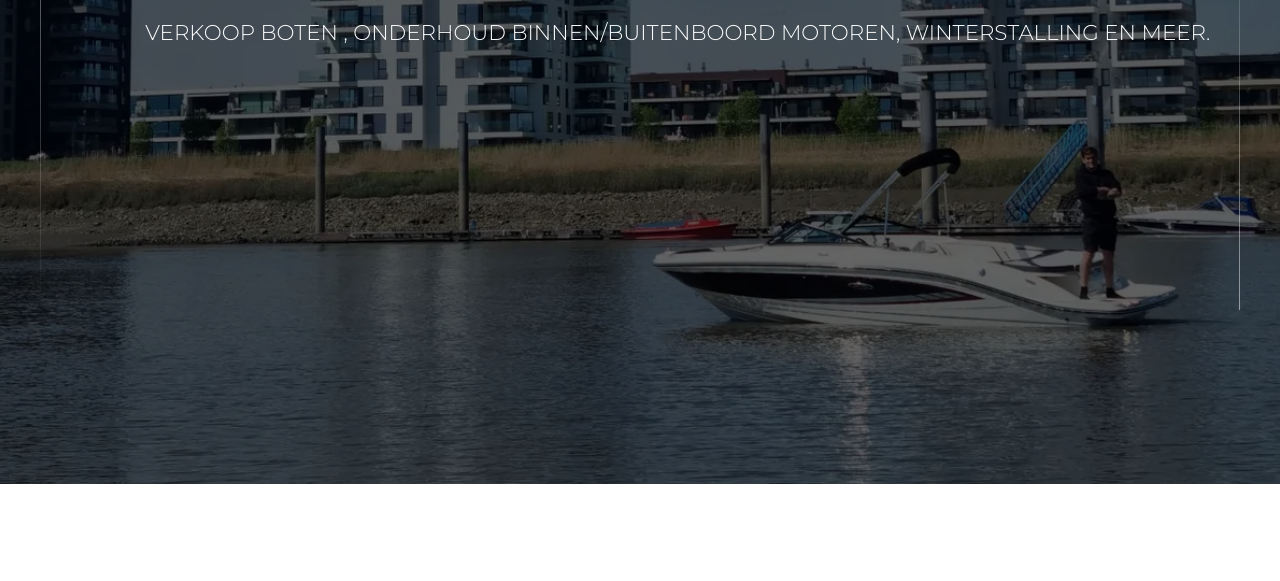
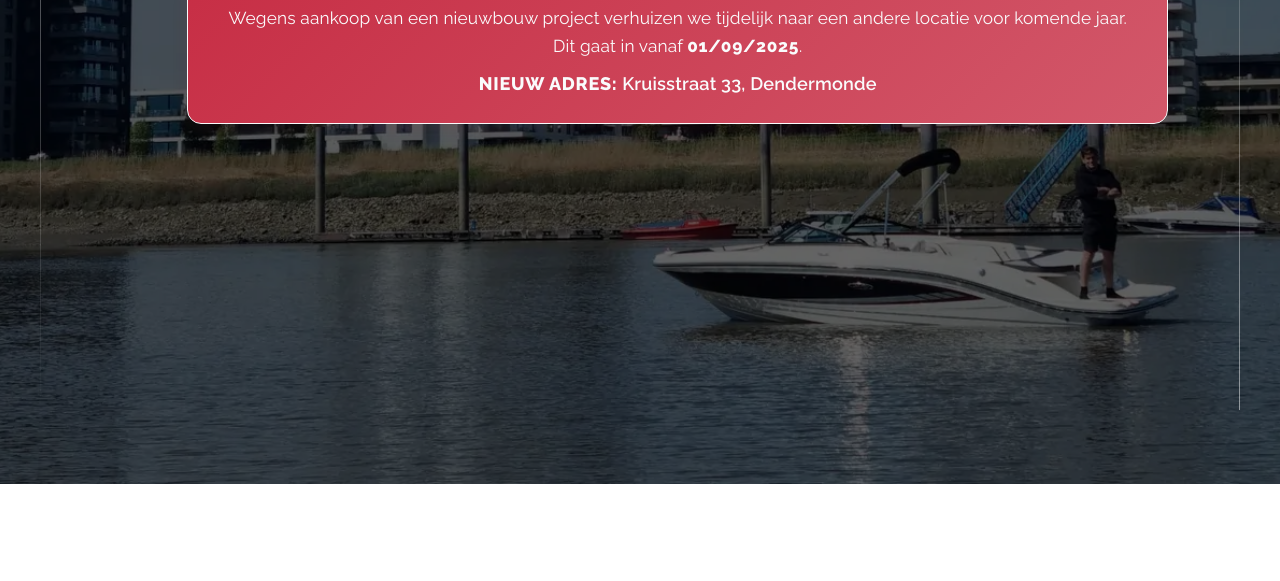
Before and after one commit to kristinegusta/brabusboats, an Eleventy site: page src/index.html in a window 1280 px wide. Shown: the part 316-897 px from the top of the page. Built offline with nearby package versions, Linux system fonts and the light colour scheme; Eleventy itself is replaced by a stand-in of ours; files that its build step writes are made by us from their sources.

Commit message:
create adress banner

```diff
--- a/src/assets/css/hero.css
+++ b/src/assets/css/hero.css
@@ -526,4 +526,82 @@
   }
 }
 
+/* Address Change Banner Styles */
+@media only screen and (min-width: 0rem) {
+  .address-change-banner {
+    background: linear-gradient(135deg, var(--primary) 0%, var(--primaryLight) 100%);
+    border: 1.5px solid var(--bodyTextColorWhite);
+    border-radius: 10px;
+    box-shadow: 0 4px 16px rgba(199, 46, 69, 0.10);
+    margin-top: 1.5rem;
+    margin-bottom: 1rem;
+    padding: 1.25rem 1.5rem;
+    position: relative;
+    overflow: hidden;
+    font-family: "Raleway", Arial, sans-serif;
+  }
+
+  .banner-content {
+    display: flex;
+    align-items: flex-start;
+    gap: 1rem;
+    position: relative;
+    z-index: 2;
+  }
+
+  .banner-icon {
+    color: var(--bodyTextColorWhite);
+    flex-shrink: 0;
+    margin-top: 2px;
+    filter: drop-shadow(0 2px 4px rgba(0,0,0,0.10));
+  }
+
+  .banner-text {
+    color: var(--bodyTextColorWhite);
+    font-size: 1rem;
+    font-weight: 400;
+    line-height: 1.6;
+    text-shadow: none;
+    letter-spacing: 0.01em;
+  }
+
+  .banner-text strong {
+    font-weight: 700;
+    text-transform: uppercase;
+    letter-spacing: 0.04em;
+  }
+
+  .banner-text span {
+    font-size: 1.05em;
+    font-weight: 600;
+    color: var(--bodyTextColorWhite);
+  }
+}
+
+@media only screen and (min-width: 48rem) {
+  .address-change-banner {
+    margin-top: 2rem;
+    margin-bottom: 1.5rem;
+    padding: 1.5rem 2.5rem;
+    border-radius: 14px;
+  }
+  .banner-text {
+    font-size: 1.08rem;
+  }
+  .banner-content {
+    gap: 1.25rem;
+  }
+}
+
+@media only screen and (min-width: 81.25rem) {
+  .address-change-banner {
+    margin-top: 2.5rem;
+    padding: 1.75rem 3rem;
+    border-radius: 18px;
+  }
+  .banner-text {
+    font-size: 1.15rem;
+  }
+}
+
 /*# sourceMappingURL=hero.css.map */
--- a/src/index.html
+++ b/src/index.html
@@ -5,8 +5,8 @@ accessoires. '
 preloadImg: '/assets/images/hero1.webp'
 permalink: '/'
 eleventyNavigation:
-    key: Home
-    order: 100
+key: Home
+order: 100
 ---
 
 {% extends "layouts/base.html" %}
@@ -48,6 +48,20 @@ eleventyNavigation:
             <p class="cs-subtitle">
                 Verkoop boten , Onderhoud binnen/buitenboord motoren, winterstalling en meer.
             </p>
+
+            <!-- Temporary Address Change Banner -->
+            <div class="address-change-banner">
+                <div class="banner-content">
+                    <div class="banner-text">
+                        <!-- <strong>Belangrijke mededeling:</strong> <br /> -->
+                        Wegens aankoop van een nieuwbouw project verhuizen we tijdelijk naar een andere locatie voor
+                        komende jaar.<br />
+                        Dit gaat in vanaf <strong>01/09/2025</strong>.<br />
+                        <span style="display:inline-block;margin-top:0.5em;"><strong>Nieuw adres:</strong> Kruisstraat
+                            33, Dendermonde</span>
+                    </div>
+                </div>
+            </div>
         </div>
 
     </div>
```
